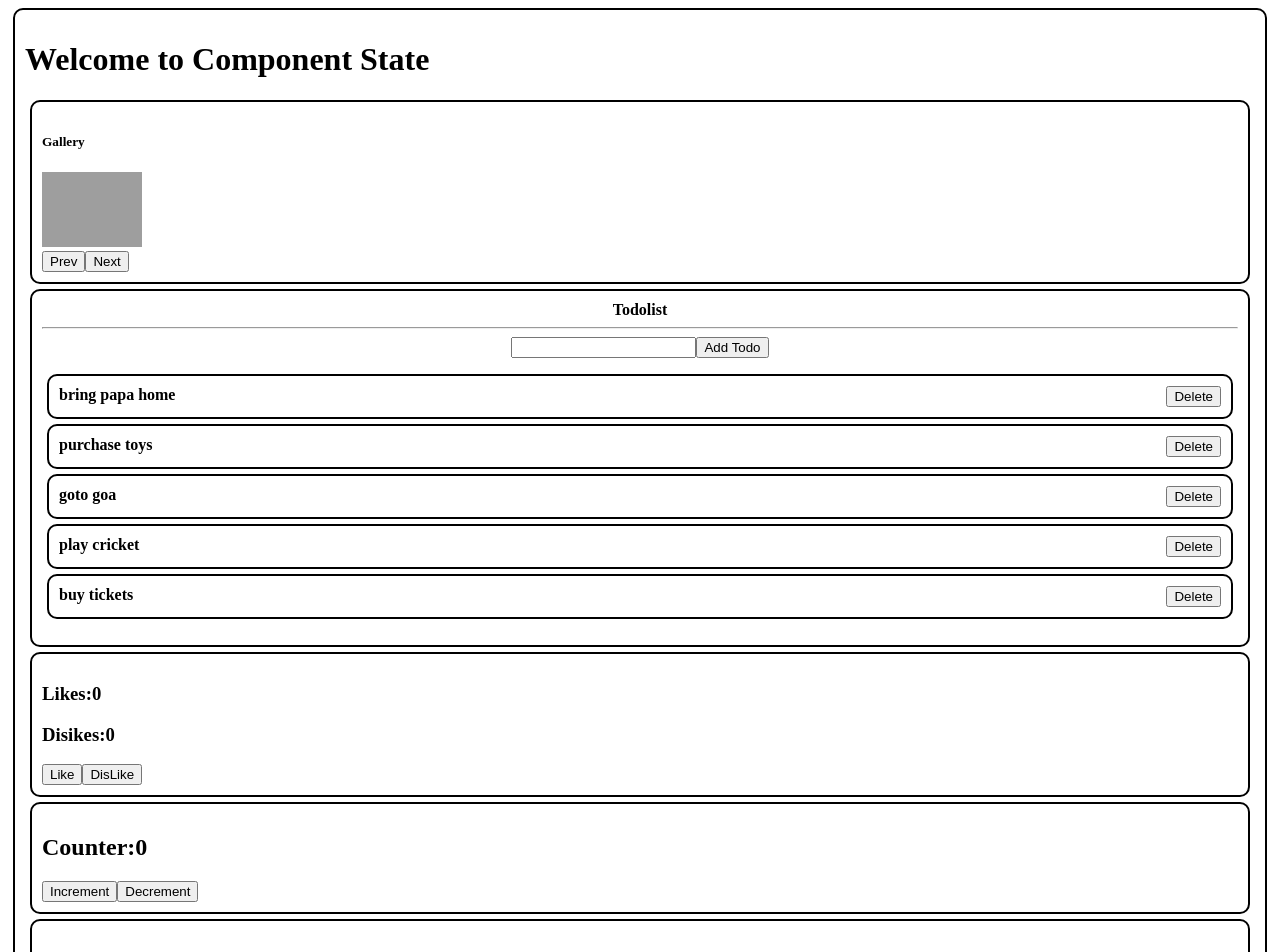
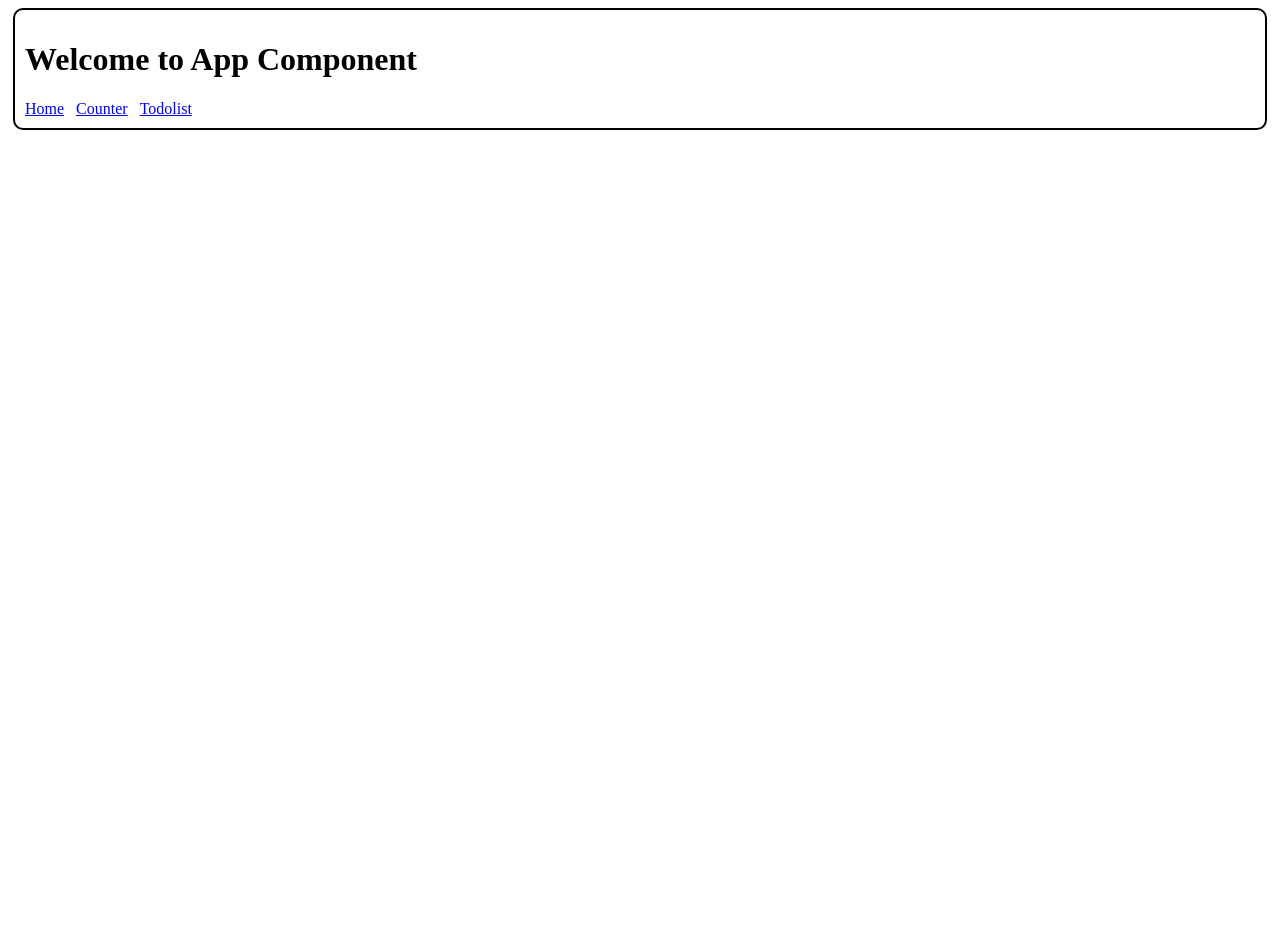
Before and after one commit to edupoly/dl3app, a React (Vite) app: page / in a window 1280 px wide. Shown: the top 952 px of the page. After the commit the page ends 800 px from the top, so only its background shows below. Built offline with nearby package versions, Linux system fonts and the light colour scheme; grey boxes are pictures that could not be loaded.

Commit message:
routingbasics

```diff
--- a/package.json
+++ b/package.json
@@ -11,7 +11,8 @@
   },
   "dependencies": {
     "react": "^19.2.6",
-    "react-dom": "^19.2.6"
+    "react-dom": "^19.2.6",
+    "react-router-dom": "^6.30.4"
   },
   "devDependencies": {
     "@eslint/js": "^10.0.1",
--- a/src/App.jsx
+++ b/src/App.jsx
@@ -1,19 +1,17 @@
-import Counter from "./Counter";
-import Gallery from "./Gallery";
+import { Outlet, Link } from "react-router-dom";
 import "./index.css";
-import LikeDislike from "./LikeDislike";
-import Practice from "./Practice";
-import Todolist from "./Todolist";
 
 function App() {
   return (
     <div className="mybox">
-      <h1>Welcome to Component State</h1>
-      <Gallery></Gallery>
-      <Todolist></Todolist>
-      <LikeDislike></LikeDislike>
-      <Counter></Counter>
-      <Practice></Practice>
+      <h1>Welcome to App Component</h1>
+      <Link to="/">Home</Link>
+      &nbsp;&nbsp;&nbsp;
+      <Link to="/counter">Counter</Link>
+      &nbsp;&nbsp;&nbsp;
+      <Link to="/todolist">Todolist</Link>
+      &nbsp;&nbsp;&nbsp;
+      <Outlet></Outlet>
     </div>
   );
 }
--- a/src/main.jsx
+++ b/src/main.jsx
@@ -1,4 +1,25 @@
 import { createRoot } from "react-dom/client";
 import App from "./App.jsx";
+import { createBrowserRouter, RouterProvider } from "react-router-dom";
+import Counter from "./Counter.jsx";
+import Todolist from "./Todolist.jsx";
+var router = createBrowserRouter([
+  {
+    path: "/",
+    element: <App></App>,
+    children: [
+      {
+        path: "/counter",
+        element: <Counter></Counter>,
+      },
+      {
+        path: "/todolist",
+        element: <Todolist></Todolist>,
+      },
+    ],
+  },
+]);
 
-createRoot(document.getElementById("root")).render(<App />);
+createRoot(document.getElementById("root")).render(
+  <RouterProvider router={router}></RouterProvider>,
+);
```
Also changed, not shown: 1 other file (tests, documents, lock files or other folders).
